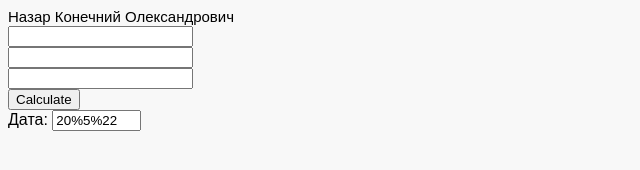
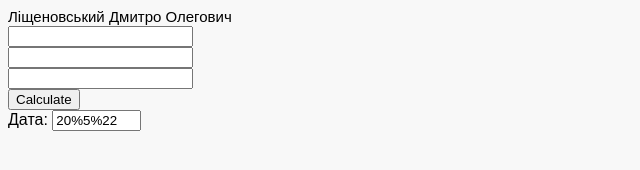
Before and after one commit to DimaLishchenovskiy/labs, a plain HTML site: page lab15.html in a window 1280 px wide. Shown: the full height of the page, 0-640 px from the left. Drawn offline with Linux system fonts and the light colour scheme.

Commit message:
Update lab15.html

```diff
--- a/lab15.html
+++ b/lab15.html
@@ -9,7 +9,7 @@
 
   <body>
     <form>
-        <label for="name">Назар Конечний Олександрович</label><br>
+        <label for="name">Ліщеновський Дмитро Олегович</label><br>
         <input name="x" type="number"><br>
         <input name="y" type="number"><br>
         <input name="z" type="number"><br>
```
